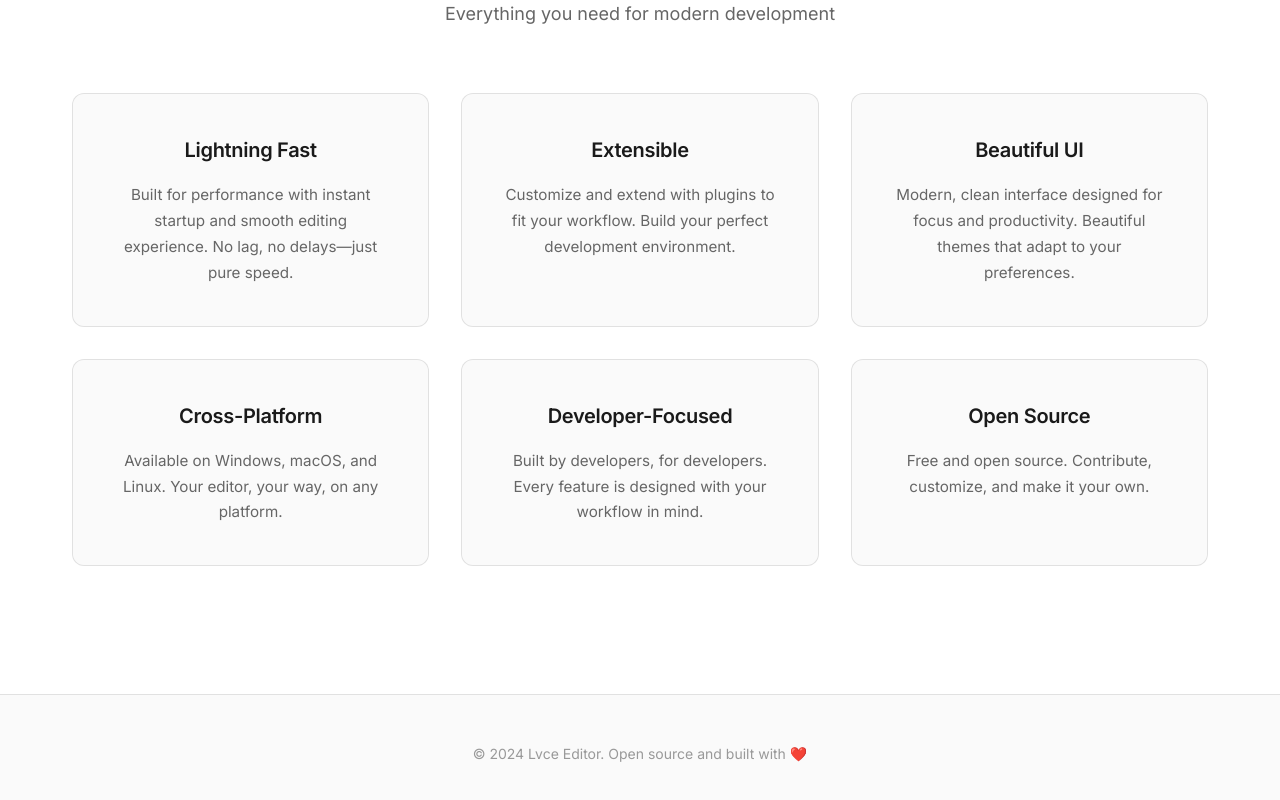
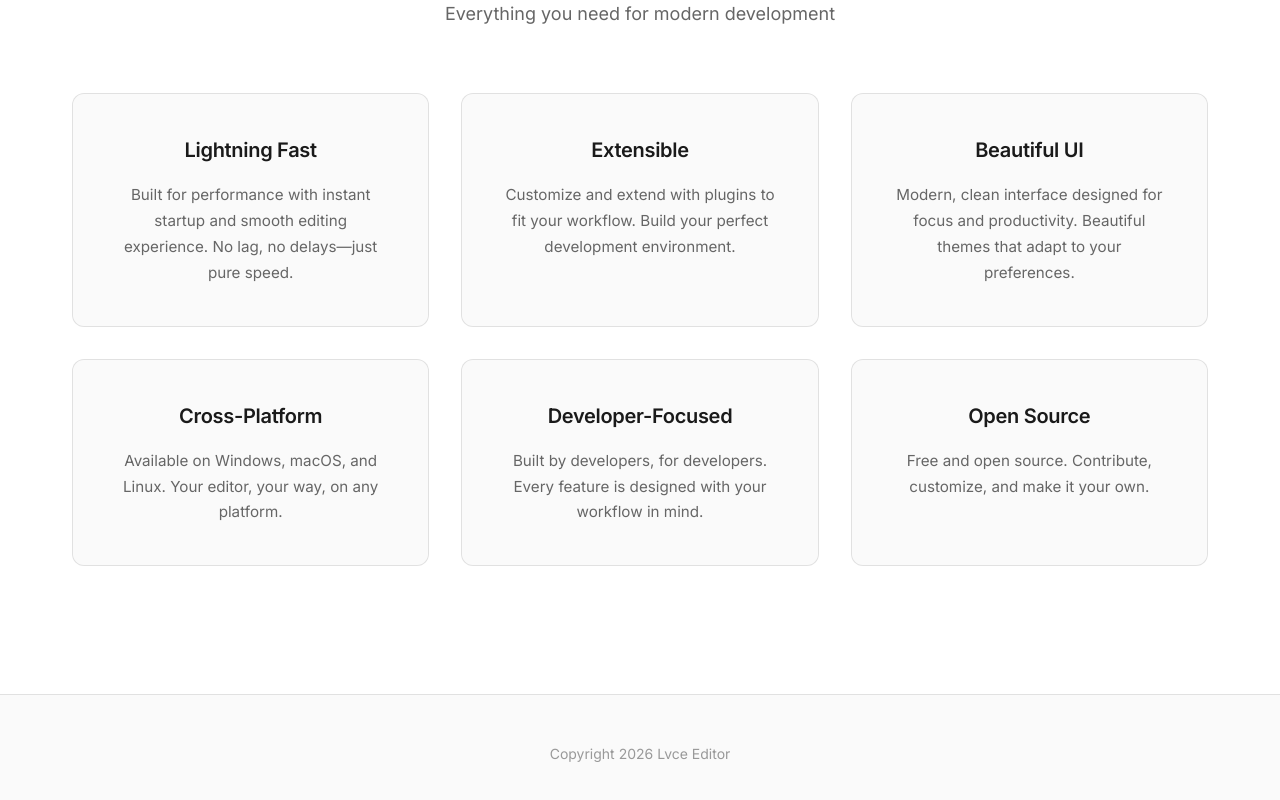
Before and after one commit to lvce-editor/lvce-editor.github.io, a Nuxt app in the folder packages/website/: page / in a window 1280 px wide. Shown: the part 2142-2942 px from the top of the page. Built offline with nearby package versions, Linux system fonts and the light colour scheme.

Commit message:
feature: update copyright (#35)

```diff
--- a/packages/website/components/Footer.vue
+++ b/packages/website/components/Footer.vue
@@ -1,9 +1,7 @@
 <template>
   <footer class="footer">
     <div class="container">
-      <p class="footer-text">
-        © 2024 Lvce Editor. Open source and built with ❤️
-      </p>
+      <p class="footer-text">Copyright 2026 Lvce Editor</p>
     </div>
   </footer>
 </template>
```
